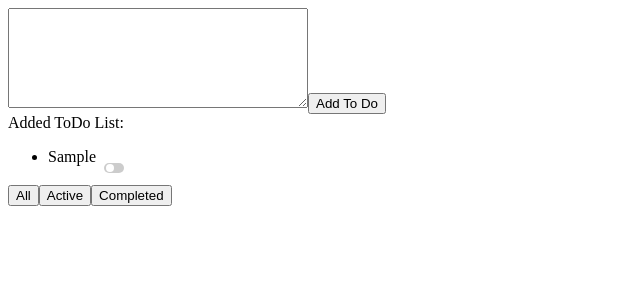
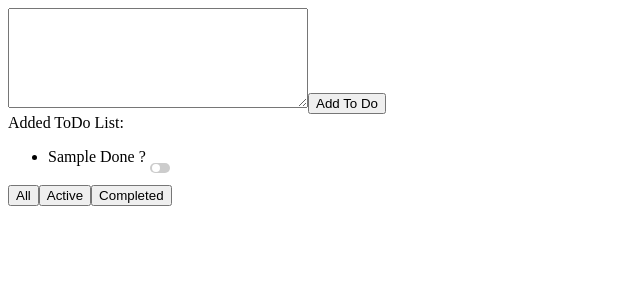
Before and after one commit to lakshmimurali/React-redux-todo, a React (Create React App) app: page / in a window 1280 px wide. Both pictures are taken after typing "Sample" into the empty fields and a click on the button "Add To Do". Shown: the top 300 px of the page, without its empty margins (0-640 px from the left). Built offline with nearby package versions, Linux system fonts and the light colour scheme.

Commit message:
Done Related Usability Added.

```diff
--- a/src/components/Todo.js
+++ b/src/components/Todo.js
@@ -11,7 +11,7 @@ function Todo(props) {
 
   return (
     <li key={props.id} extref={props.id}>
-      {parse(renderedString)} {props.completed === true ? 'Done' : ''}{' '}
+      {parse(renderedString)} {props.completed === true ? 'Done' : 'Done ?'}{' '}
       <label className="switch">
         <input
           type="checkbox"
```
